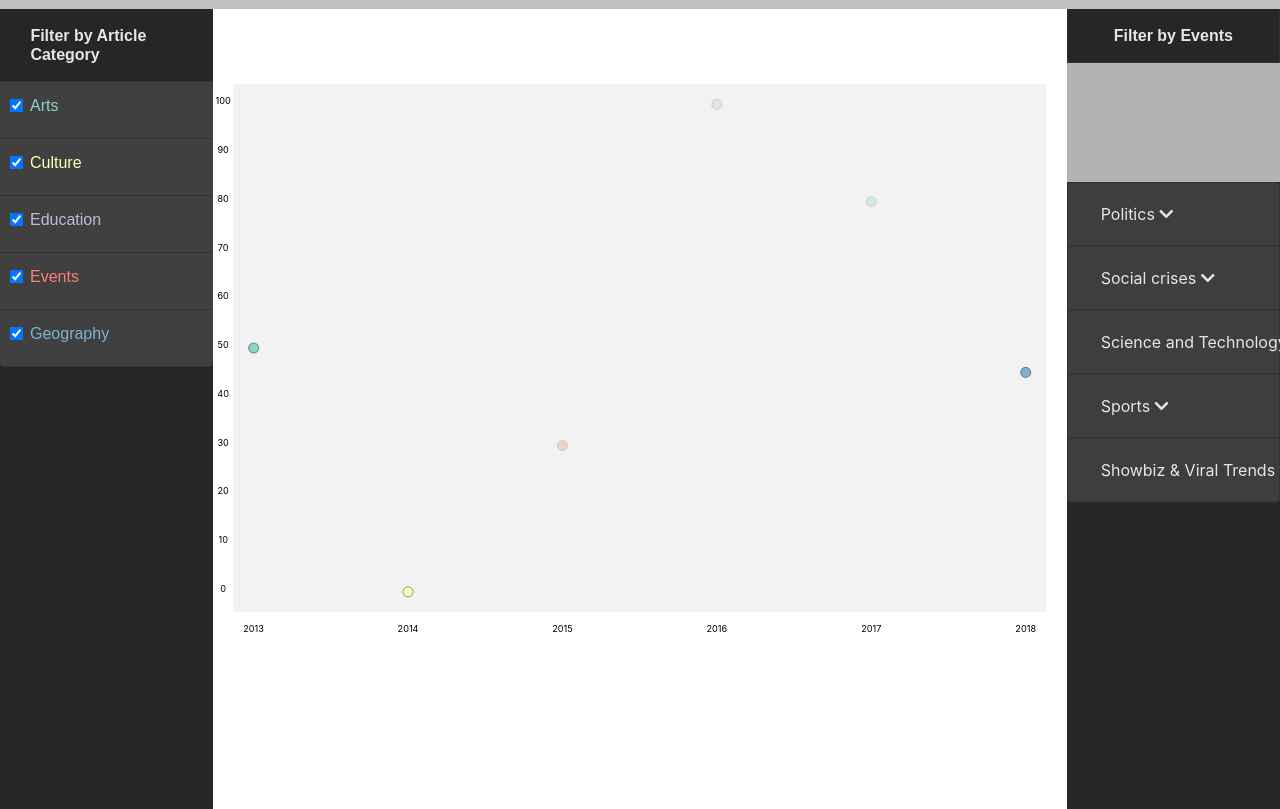
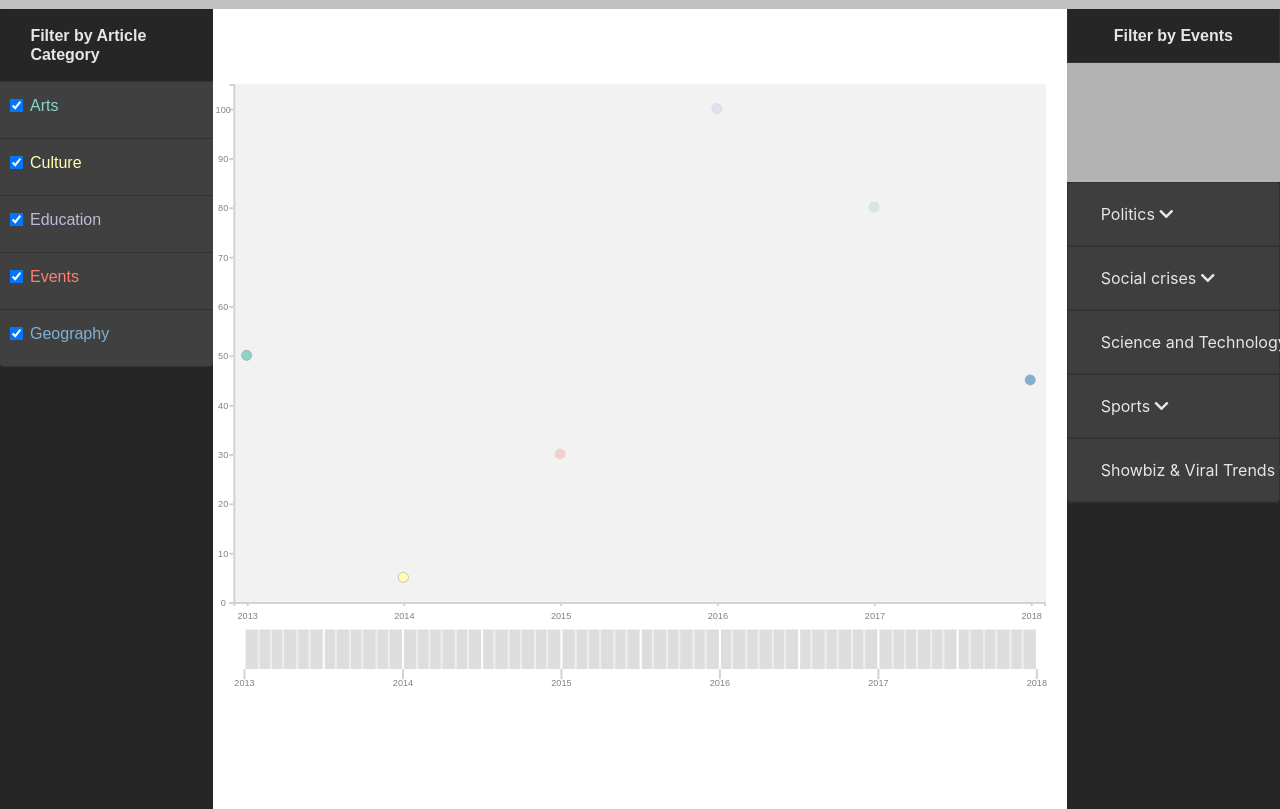
Before and after one commit to justcho5/data_viz, a plain HTML site: page index.html in a window 1280 px wide. Shown: the part 38-847 px from the top of the page. Drawn offline with nearby package versions, Linux system fonts and the light colour scheme; no server answers.

Commit message:
Adds brush area + axes

```diff
--- a/assets/js/article_and_category_addition.js
+++ b/assets/js/article_and_category_addition.js
@@ -1,7 +1,8 @@
 // TODO Get from CSV
 // Data
-const pageviews = [50, 0, 30, 100, 80, 45];
-const years = ["2013", "2014", "2015", "2016", "2017", "2018"];
+const pageviews = [50, 5, 30, 100, 80, 45];
+const dates = ["2013-01-01", "2014-01-01", "2015-01-01", "2016-01-01",
+				"2017-01-01", "2017-12-31"];
 const categories = ["Arts", "Culture", "Events", "Education", "Arts",
 					"Geography"]
 const selected = [true, true, false, false, false, true];
@@ -29,24 +30,26 @@ function whenDocumentLoaded(action) {
 	}
 }
 
+// Dimensions
+const width = 400;
+const height = 255;
+
 class ScatterPlot {
 
 	constructor(svg_element_id, data) {
 
-		this.data = data;
+		// Calculate ranges
+		const xRange = [new Date(2012, 11, 1), new Date(2018, 1, 1)];
 
-		// Calculate ranges
-		const x_value_range = [d3.min(data, d => d.x), d3.max(data, d => d.x)];
+		const yRange = [0, d3.max(data, d => d.y) + 5];
 
-		const y_value_range = [0, d3.max(data, d => d.y)];
+		const xDomain = d3.scaleTime()
+	    					.domain(xRange)
+							.range([0, width - 1]);
 
-		const pointX_to_svgX = d3.scaleLinear()
-			.domain(x_value_range)
-			.range([10, 390]);
-
-		const pointY_to_svgY = d3.scaleLinear()
-			.domain(y_value_range)
-			.range([240, 0]);
+		const yDomain = d3.scaleLinear()
+							.domain(yRange)
+							.range([height - 10, -10]);
 
 		//Create scatterplot
 		this.svg = d3.select("#" + svg_element_id);
@@ -54,45 +57,109 @@ class ScatterPlot {
 		this.plot_area = this.svg.append("g");
 
 		this.plot_area.append('rect')
-			.attr("x", "0")
-			.attr("y", "-10")
-			.attr("width", "400")
-			.attr("height", "260")
-			.attr("id", "canvas");
+						.attr("x", "0")
+						.attr("y", "-10")
+						.attr("width", width)
+						.attr("height", height)
+						.attr("id", "canvas");
 
+		// Create X axis
+		let xAxisHeight = height - 10;
+		let xAxis = d3.axisBottom(xDomain)
+						.tickSize(2);
+
+		this.svg.append("g")
+				.attr("class", "axis")
+				.attr("transform", "translate(0," + xAxisHeight + ")")
+      			.call(xAxis);
+
+		// Create Y axis
+		let yAxis = d3.axisLeft(yDomain)
+						.tickSize(2);
+		this.svg.append("g")
+					.attr("class", "axis")
+		      		.call(yAxis);
+
+		// Create article circles
 		this.plot_area.selectAll("circle")
 			.data(data)
 			.enter()
 			.append("circle")
 				.attr("r", 2.5)
-				.attr("cx", d => pointX_to_svgX(d.x))
-				.attr("cy", d => pointY_to_svgY(d.y))
+				.attr("cx", d => xDomain(d.x))
+				.attr("cy", d => yDomain(d.y))
 				.attr("style", d => "fill: " + color_palette[d.categ])
 				.attr("class", d => d.categ.toLowerCase())
-				.classed("event-selected", d => d.sel == true); // selected events
+				// selected events
+				.classed("event-selected", d => d.sel == true);
+	}
+}
 
-		// Create X labels
-		this.svg.append("g")
-			.selectAll("text")
-			.data(data)
-			.enter()
-				.append("text")
-				.text( d => d.name )
-				.attr("x", d => pointX_to_svgX(d.x))
-				.attr("y", 260);
+class BrushArea {
 
-		// Create Y labels
-		const label_ys = Array.from(Array(11), (elem, index) => 10 * index)
-						.reverse(); // 100 ... 20 10 0
+	constructor(svg_element_id, data) {
 
-		this.svg.append("g")
-			.selectAll("text")
-			.data(label_ys)
-			.enter()
-				.append("text")
-				.text( svg_y => svg_y)
-				.attr("x", -5)
-				.attr("y", svg_y => pointY_to_svgY(svg_y));
+		//Create brush area
+		this.plot_area = d3.select("#" + svg_element_id).append("g");
+
+		let y = height + 3;
+		let brushHeight = 20;
+
+		let t1 = new Date(2013, 0, 1),
+	    t2 = new Date(2018, 0, 1);
+
+		let xDomain = d3.scaleTime()
+	    				.domain([t1, t2])
+	    				.rangeRound([5, width - 5]);
+
+		this.plot_area.append("g")
+		    .attr("class", "axis axis--grid")
+		    .attr("transform", "translate(0," + y + ")")
+		    .call(d3.axisBottom(xDomain)
+		        .ticks(d3.timeMonth)
+		        .tickSize(brushHeight)
+		        .tickFormat(function() { return null; }))
+		  	.selectAll(".tick")
+		    	.classed("tick--minor", d => (d.getMonth() != 0
+		    								&& d.getMonth() != 6));
+
+	  	let yy = y + brushHeight;
+	  	this.plot_area.append("g")
+		    .attr("class", "axis axis--x")
+		    .attr("transform", "translate(0," + yy + ")")
+		    .call(d3.axisBottom(xDomain)
+		        .ticks(d3.timeYear)
+		        .tickSize(5)
+		        .tickPadding(0));
+
+	    this.plot_area.append("g")
+		    .attr("class", "brush")
+		    .attr("transform", "translate(0," + y + ")")
+		    .call(d3.brushX()
+		        .extent([[0, 0], [width, brushHeight]])
+		        .on("end", brush_end));
+
+	    function brush_end() {
+
+	    	 // Only transition after input.
+	  		if (!d3.event.sourceEvent) return;
+
+	  		// Ignore empty selections.
+			if (!d3.event.selection) return;
+
+			let d0 = d3.event.selection.map(xDomain.invert),
+		  	d1 = d0.map(d3.timeMonth.round);
+
+			// If empty when rounded, use floor & ceil instead.
+			if (d1[0] >= d1[1]) {
+
+				d1[0] = d3.timeMonth.floor(d0[0]);
+				d1[1] = d3.timeMonth.offset(d1[0]);
+			}
+
+			d3.select(this).transition()
+				.call(d3.event.target.move, d1.map(xDomain));
+		}
 	}
 }
 
@@ -138,13 +205,13 @@ whenDocumentLoaded(() => {
 
 	let data = [];
 
-	pageviews.map((view, i) => [view, years[i], selected[i], categories[i]])
-				 	 .forEach((x, i) =>
-		 				data.push({"y": x[0], "x":i, "name": x[1],
-		 							"sel": x[2], "categ": x[3]}));
-
+	pageviews.map((view, i) => [view, dates[i], selected[i], categories[i]])
+		 	 .forEach((x, i) =>
+ 				data.push({"y": x[0], "x": new Date(x[1]), "name": i,
+ 							"sel": x[2], "categ": x[3]}));
 
 	const plot = new ScatterPlot("scatterplot", data);
 	//TODO Check if we can pass categories directly, instead of data
 	new ArticleCategories("category-filter", data);
+	new BrushArea("scatterplot", data);
 });
--- a/assets/js/filter_by_category.js
+++ b/assets/js/filter_by_category.js
@@ -1,6 +1,5 @@
 function filter_by_category(id) {
 
-	console.log("Wow");
 	const circles = d3.selectAll("circle").filter("." + id);
 
 	circles.transition().style("visibility",
--- a/assets/style/style.css
+++ b/assets/style/style.css
@@ -82,26 +82,35 @@ label {
 	fill: #f2f2f2;
 }
 
-/*.axis {
-	stroke-width: 1;
-	fill: rgb(200, 200, 200);
-}*/
+/* ------- Brush area --------*/
+.axis--grid .domain {
 
-.axis line, .axis path {
-	fill: none;
-	stroke: #000;
-	shape-rendering: crispEdges;
+	fill: #ddd;
+	stroke: none;
 }
 
+.axis--x .domain, .axis--grid .tick line {
+
+	stroke: #fff;
+}
+
+.axis--grid .tick--minor line {
+
+	stroke-opacity: .5;
+}
+
+/*----------------------------*/
+
 text {
-	fill: black;
+
+	fill: grey;
 	font-size: 4.5px;
 	text-anchor: middle;
 }
 
 circle {
 
-	stroke: black;
+	stroke: grey;
 	stroke-width: 0.2;
 }
 
@@ -112,7 +121,7 @@ circle:not(.event-selected) {
 
 .event-selected {
 
-	opacity: 1.0;
+	opacity: 2.0;
 }
 
 /*------------Right panel---------------*/
```
